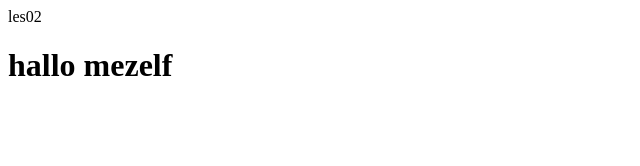
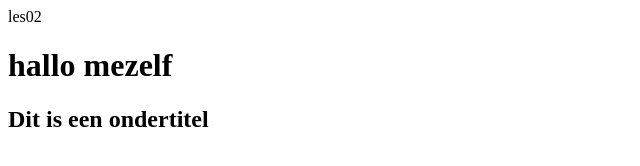
Before and after one commit to IrisVerbaas/les-02, a plain HTML site: page index.html in a window 1280 px wide. Shown: the whole page, without its empty margins (0-640 px from the left). Drawn offline with Linux system fonts and the light colour scheme.

Commit message:
ondertitel.html

```diff
--- a/index.html
+++ b/index.html
@@ -1,4 +1,5 @@
 <html>
     <head>les02</head>
     <h1>hallo mezelf</h1>
+    <h2>Dit is een ondertitel</h2>
 </html>
```
